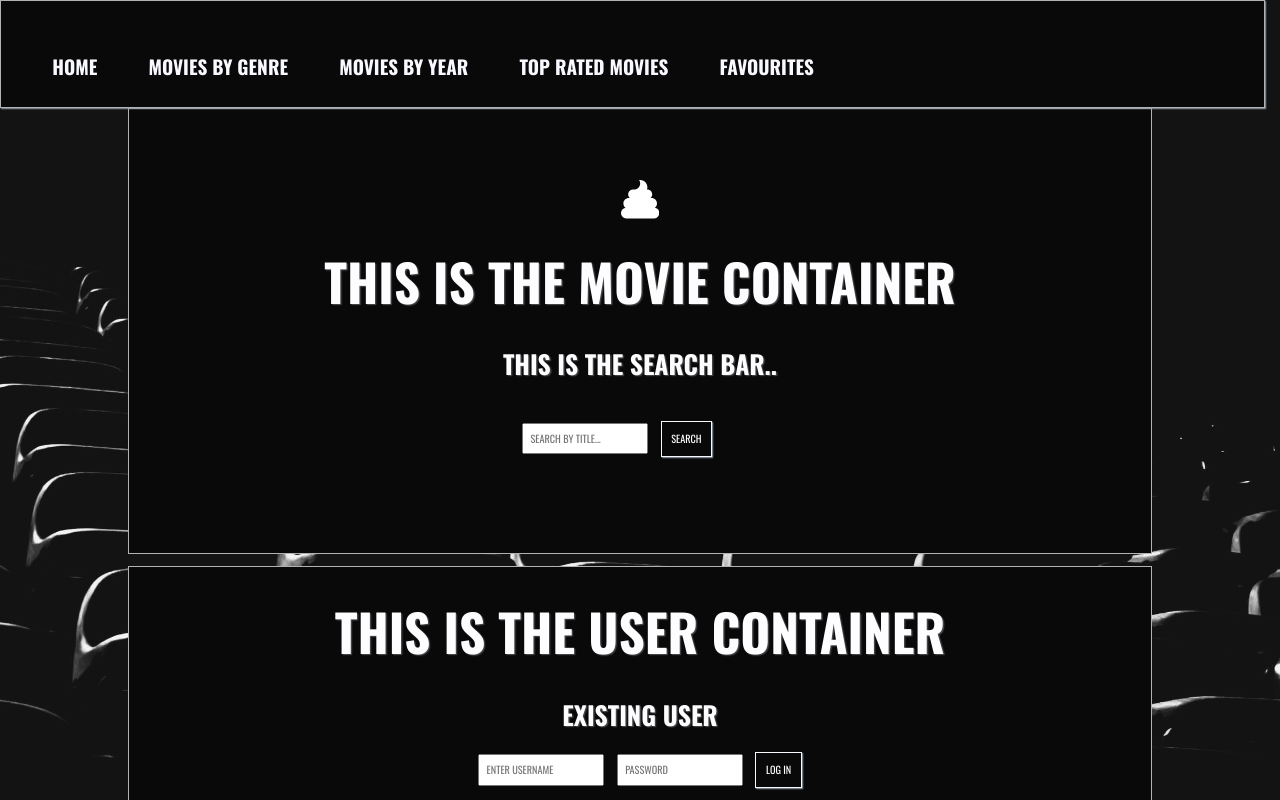
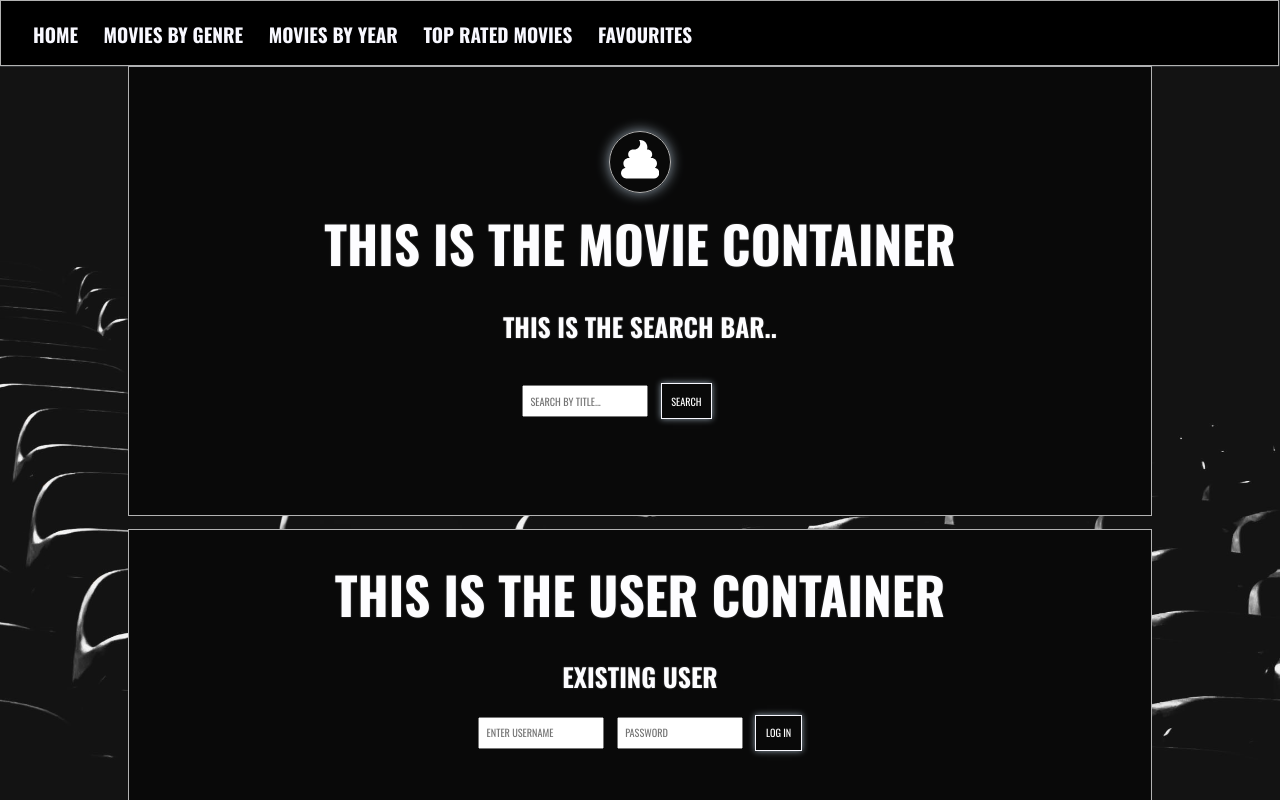
Before and after one commit to AndrewDMackay/movie_database_full_stack_app_g27, a React (Create React App) app in the folder client/: page / in a window 1280 px wide. Shown: the top 800 px of the page. Built offline with nearby package versions, Linux system fonts and the light colour scheme; no server answers.

Commit message:
AM, 5th commit, feature/implementing_react_router_25_10_21

```diff
--- a/client/src/stylesheets/App.css
+++ b/client/src/stylesheets/App.css
@@ -91,7 +91,7 @@ body {
   line-height: 0.5vw;
 
   border: 0.1vw solid #F8F8FF;
-  box-shadow: 0.1vw 0.1vw 0.1vw #92A0AD;
+  box-shadow: 0.0vw 0.0vw 0.15vw #92A0AD;
 }
 
 
@@ -119,7 +119,7 @@ body {
   line-height: 1.0vw;
 
   border: 0.1vw solid #F8F8FF;
-  box-shadow: 0.1vw 0.1vw 0.1vw #92A0AD;
+  box-shadow: 0.0vw 0.0vw 0.15vw #92A0AD;
 }
 
 
@@ -131,7 +131,7 @@ body {
     width: auto;
 
     border: 0.1vw solid #F8F8FF;
-    box-shadow: 0.1vw 0.1vw 0.1vw #92A0AD;
+    box-shadow: 0.0vw 0.0vw 0.15vw #92A0AD;
 }
 
 .movie-detail-poster {
@@ -140,7 +140,7 @@ body {
   width: auto;
 
   border: 0.1vw solid #F8F8FF;
-  box-shadow: 0.1vw 0.1vw 0.1vw #92A0AD;
+  box-shadow: 0.0vw 0.0vw 0.15vw #92A0AD;
 }
 
 
@@ -149,7 +149,7 @@ body {
 h1 {
   font-weight: bolder;
   font-size: 4.0vw;
-  text-shadow: 0.1vw 0.1vw 0.1vw #4E4E4E;
+  text-shadow: 0.0vw 0.0vw 0.15vw #4E4E4E;
 
   margin: 0.5vw;
   padding: 0.5vw;
@@ -160,7 +160,7 @@ h1 {
 h2 {
   font-weight: bold;
   font-size: 3.0vw;
-  text-shadow: 0.1vw 0.1vw 0.1vw #4E4E4E;
+  text-shadow: 0.0vw 0.0vw 0.15vw #4E4E4E;
 
   margin: 0.5vw;
   padding: 0.5vw;
@@ -170,7 +170,7 @@ h2 {
 h3 {
   font-weight: bold;
   font-size: 2.5vw;
-  text-shadow: 0.1vw 0.1vw 0.1vw #4E4E4E;
+  text-shadow: 0.0vw 0.0vw 0.15vw #4E4E4E;
 
   margin: 0.5vw;
   padding: 0.5vw;
@@ -180,7 +180,7 @@ h3 {
 h4 {
   font-weight: bold;
   font-size: 2.0vw;
-  text-shadow: 0.1vw 0.1vw 0.1vw #4E4E4E;
+  text-shadow: 0.0vw 0.0vw 0.15vw #4E4E4E;
 
   margin: 0.5vw;
   padding: 0.5vw;
@@ -190,7 +190,7 @@ h4 {
 h5 {
   font-weight: bold;
   font-size: 1.5vw;
-  text-shadow: 0.1vw 0.1vw 0.1vw #4E4E4E;
+  text-shadow: 0.0vw 0.0vw 0.15vw #4E4E4E;
 
   margin: 0.5vw;
   padding: 0.5vw;
@@ -200,7 +200,7 @@ h5 {
 h6 {
   font-weight: bold;
   font-size: 1.25vw;
-  text-shadow: 0.1vw 0.1vw 0.1vw #4E4E4E;
+  text-shadow: 0.0vw 0.0vw 0.15vw #4E4E4E;
 
   margin: 0.5vw;
   padding: 0.5vw;
@@ -273,7 +273,7 @@ a:active {
   margin: 0.5vw;
 
   border: 0.1vw solid #F8F8FF;
-  box-shadow: 0.1vw 0.1vw 0.1vw #92A0AD;
+  box-shadow: 0.0vw 0.0vw 0.5vw #92A0AD;
   background-color: #090909;
 
   outline: none;
@@ -297,7 +297,7 @@ a:active {
 
   background-color: #090909;
   border: 0.1vw solid #B2B2B2;
-  box-shadow: 0.1vw 0.1vw 0.1vw #92A0AD;
+  box-shadow: 0.0vw 0.0vw 0.15vw #92A0AD;
 }
 
 
@@ -332,8 +332,14 @@ a:active {
   font-size: 3.0vw;
   color: #FFFFFF;
 
-  /* margin: 1.0vw;
-  padding: 0.5vw; */
+  border: 0.1vw solid #B2B2B2;
+  border-radius: 50.0vw;
+  box-shadow: 0.0vw 0.0vw 1.0vw #92A0AD;
+
+  padding-left: 0.85vw;
+  padding-right: 0.85vw;
+  padding-top: 0.05vw;
+  padding-bottom: 0.15vw;
 }
 
 
@@ -413,26 +419,20 @@ a:active {
  */
 
 
-
-
 /* Central Nav Bar, potential to implement drop down menus.. */
 
 .main-nav-bar-container {
-  /* display: flex;
-  flex-direction:row; */
-  /* flex-wrap: wrap; */
-
   float: left;
   display: inline;
   overflow: hidden;
 
   margin: 0.0vw;
-  min-width: 98.7vw;
-  height: fit-content;
+  min-width: 99.75vw;
+  height: 5.0vw;
 
-  background-color: #090909;
+  background-color: #000000;
   border: 0.1vw solid #B2B2B2;
-  box-shadow: 0.1vw 0.1vw 0.1vw #92A0AD;
+  box-shadow: 0.0vw 0.0vw 0.1vw #92A0AD;
 
   font-size: 1.5vw;
   color: #FFFFFF;
@@ -443,20 +443,19 @@ a:active {
 
 
 .main-nav-bar ul {
-  margin: 1.0vw;
-  padding: 1.0vw;
+  margin: 0.5vw;
+  padding: 0.5vw;
 
   list-style-type: none;
-  text-decoration: none;
+  text-align: center;
+  align-content: center;
+  justify-content: space-evenly;
   }
 
 .main-nav-bar li {
   float: left;
-
-  margin: 1.0vw;
-  padding: 1.0vw;
-
-  text-align: cen;
+  padding: 0.5vw;
+  padding-left: 1.5vw;
 }
 
 
```
